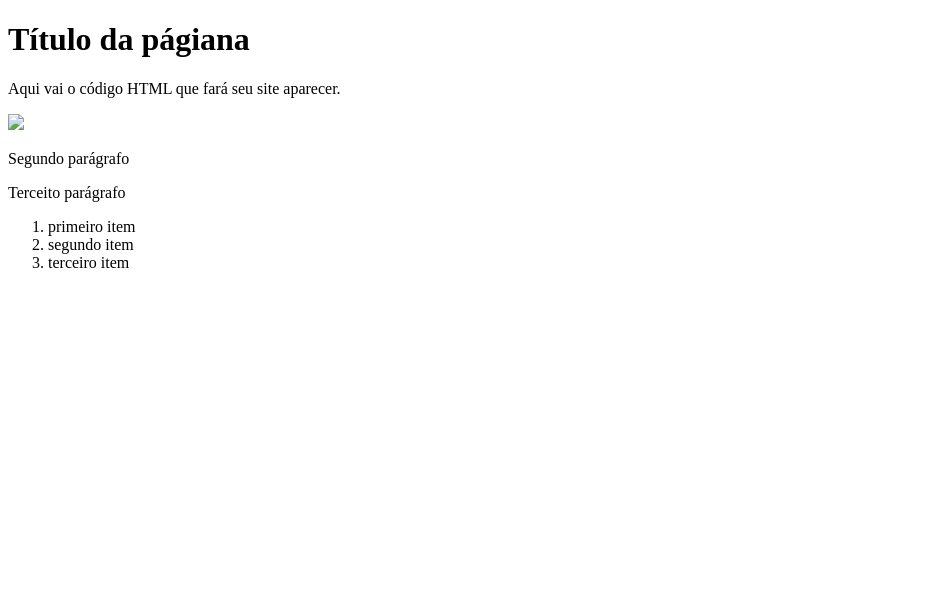
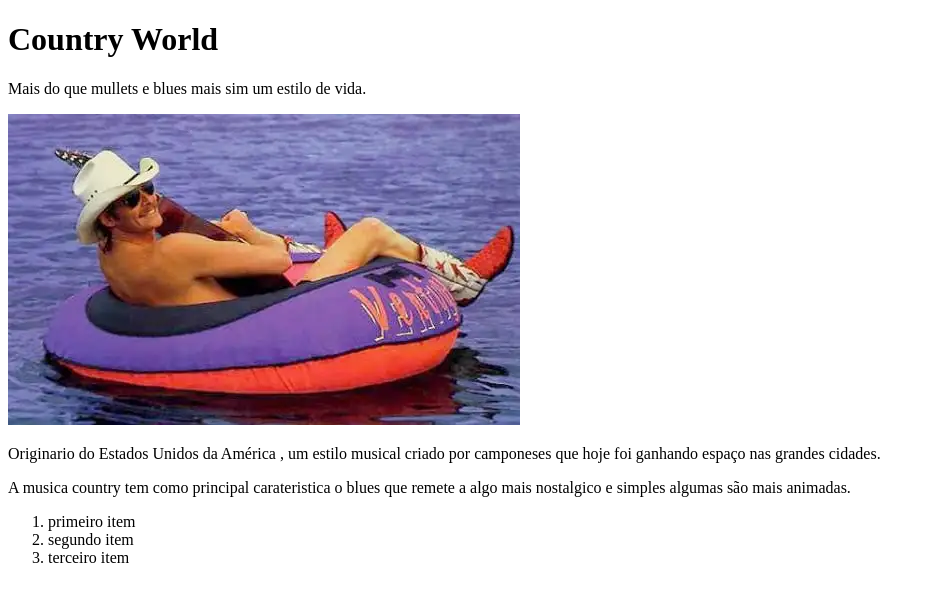
Before and after one commit to vini2807/mate2-3tri-trab1, a plain HTML site: page index.html in a window 1280 px wide. Shown: the whole page, without its empty margins (0-932 px from the left). Drawn offline with Linux system fonts and the light colour scheme.

Commit message:
colocamos foto e adicionamos textos

```diff
--- a/index.html
+++ b/index.html
@@ -1,14 +1,14 @@
 <!DOCTYPE html>
 <html lang="pt-br">
   <head>
-    <title>Título da página</title>
+    <title>country world</title>
   </head>
   <body>
-    <h1>Título da págiana</h1>
-    <p>Aqui vai o código HTML que fará seu site aparecer.</p>
-    <img src="dinossauro.jpg">
-    <p>Segundo parágrafo</p>
-    <p>Terceito parágrafo</p>
+    <h1>Country World</h1>
+    <p>Mais do que mullets e blues mais sim um estilo de vida.</p>
+    <img src="aj-1.webp">
+    <p>Originario do Estados Unidos da América , um estilo musical criado por camponeses que hoje foi ganhando espaço nas grandes cidades.</p>
+    <p>A musica country tem como principal carateristica o blues que remete a algo mais nostalgico e simples algumas são mais animadas.</p>
     <ol>
         <li>primeiro item</li>
         <li>segundo item</li>
```
Also changed, not shown: aj-1.webp (added).
